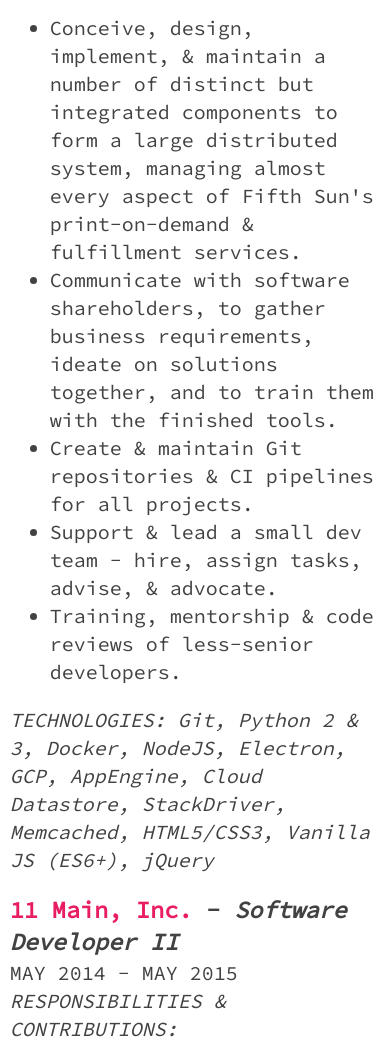
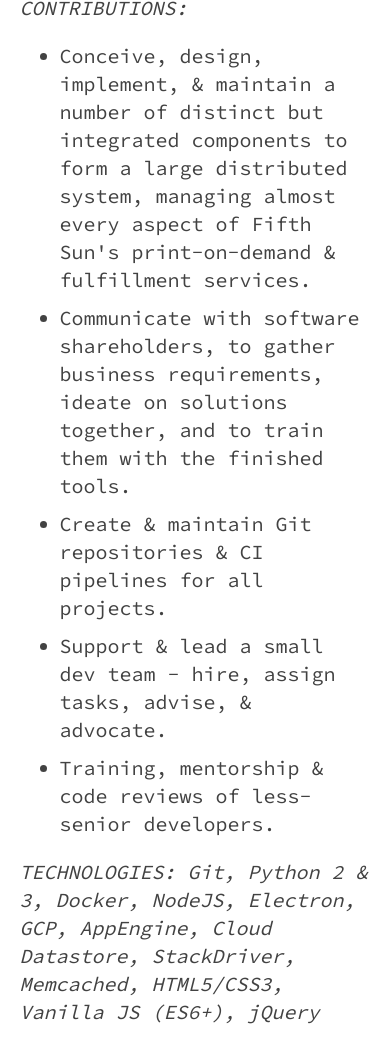
Before and after one commit to brockmanb/portbolio, a plain HTML site: page index.html in a window 390 px wide. Shown: the part 787-1824 px from the top of the page. Drawn offline with nearby package versions, Linux system fonts and the light colour scheme.

Commit message:
Media query page width tweaks

```diff
--- a/css/main.css
+++ b/css/main.css
@@ -99,15 +99,15 @@ textarea {
    Author's custom styles
    ========================================================================== */
 body {
-  max-width: 1200px;
+  max-width: 1000px;
   margin: 0 auto;
   font-family: 'Source Code Pro', monospace;
   color: #424242;
   font-size: 1.25em;
 }
-@media only screen and (max-width: 1400px) {
+@media only screen and (max-width: 1200px) {
   body {
-    max-width: 95%;
+    max-width: 90%;
   }
 }
 .hl_txt {
@@ -144,7 +144,9 @@ body {
 .resume .job_tech {
   font-style: italic;
 }
-
+.resume ul > li:not(:first-of-type) {
+  margin-top: .5em;
+}
 
 
 
```
